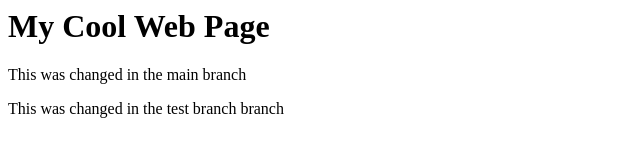
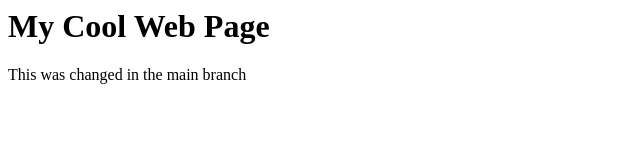
Before and after one commit to 125354moh/simple-web-page, a plain HTML site: page index.html in a window 1280 px wide. Shown: the whole page, without its empty margins (0-640 px from the left). Drawn offline with Linux system fonts and the light colour scheme.

Commit message:
Update index.html

```diff
--- a/index.html
+++ b/index.html
@@ -1,3 +1,2 @@
 <h1>My Cool Web Page</h1>
 <p>This was changed in the main branch</p>
-<p>This was changed in the test branch branch</p>
```
